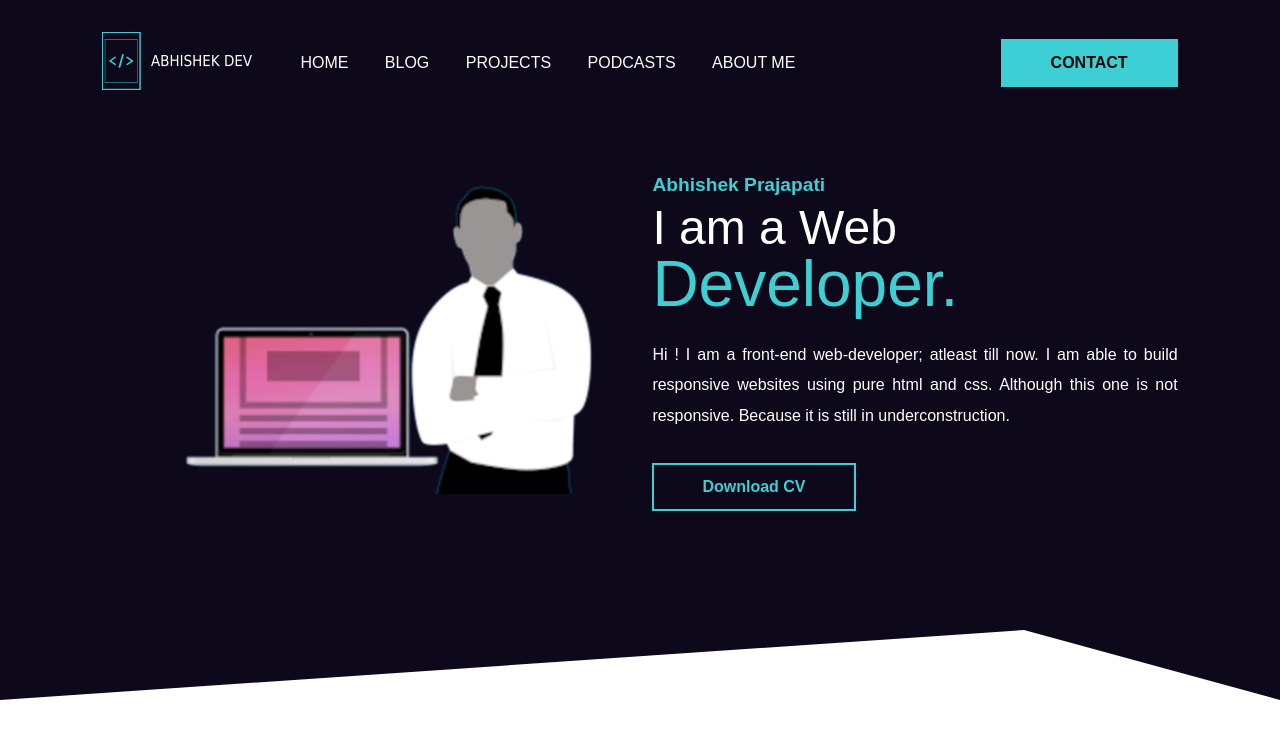
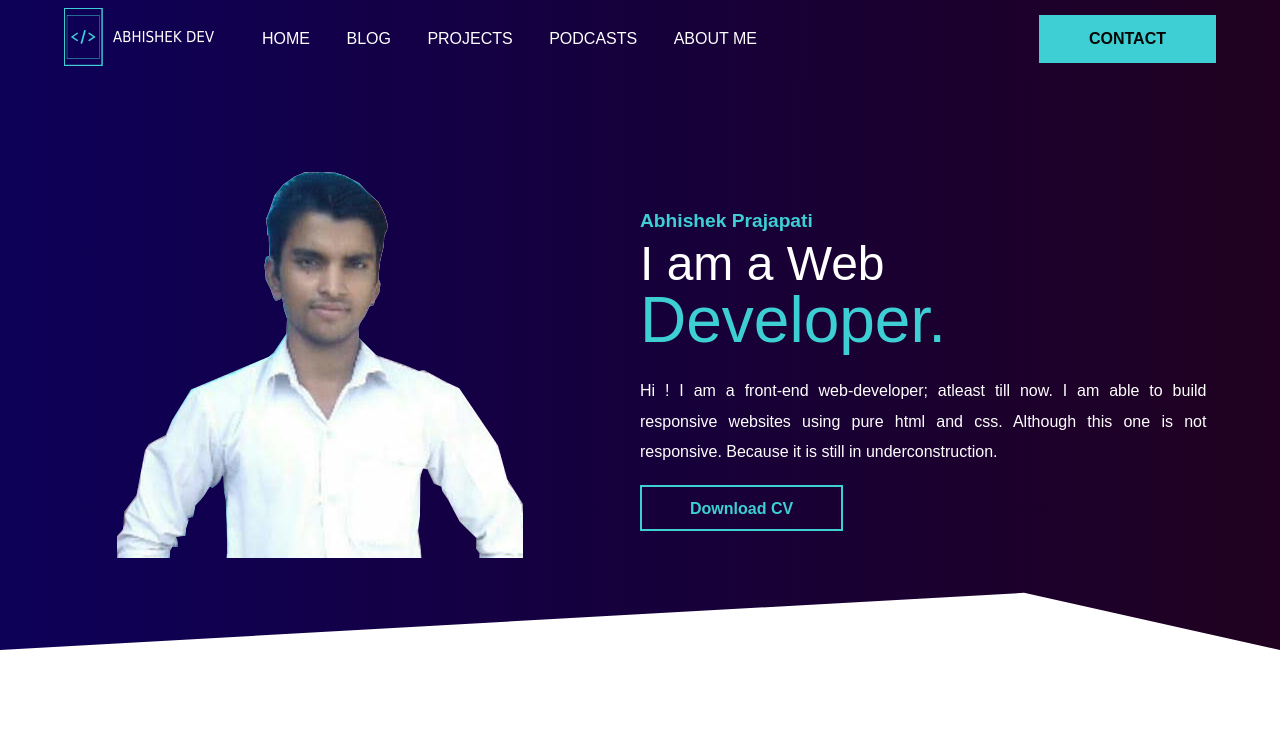
Before and after one commit to abhi0661236/Abhishek-Prajapati, a plain HTML site: page index.html in a window 1280 px wide. Shown: the top 743 px of the page. Drawn offline with Linux system fonts and the light colour scheme.

Commit message:
Added some new styles

```diff
--- a/css/main.css
+++ b/css/main.css
@@ -15,24 +15,29 @@
     box-sizing: border-box;
     -webkit-font-smotthing: antialiased;
 }
-/* Header part start here */
 
-header{
-    background: var(--dark);
-    clip-path: polygon(0 0, 100% 0, 100% 100%, 80% 90%, 0 100%);
-    height: 43.75rem;
 
-}
+
 
 body{
     font-family: sans-serif;
 
 }
 
+
+/* Header part starts here */
+
+header{
+    background: linear-gradient(90deg, rgb(13, 0, 88), rgb(32, 1, 32));
+    position: sticky;
+    top: 0;
+    z-index: 10;
+}
+
 .container{
     max-width: 100%;
-    padding: 0 8%;
-    margin: 0 auto;
+    padding: 0 5%;
+
 }
 
 header nav .left a{
@@ -50,14 +55,28 @@ header nav .left a:hover{
 }
 
 header nav {
-    padding: 2rem 0;
+    padding: .5rem 0;
+
 }
 header nav .branding{
     margin-right: 3rem
 }
+
+
+/* hero section is starting here */
+
+
+#polygon{
+    background: linear-gradient(90deg, rgb(13, 0, 88), rgb(32, 1, 32));
+    clip-path: polygon(0 0, 100% 0, 100% 100%, 80% 90%, 0 100%);
+    height: 35.75rem;
+
+}
+
+
 .hero .right{
     color: var(--pure);
-    padding-top: 3rem;
+
 
 }
 .hero .right h6 {
@@ -78,8 +97,13 @@ header nav .branding{
 .hero .right p{
     line-height: 1.9;
     margin-bottom: 2rem;
+    padding: 0 4.6rem 0 0;
     text-align: justify;
 }
+
+
+
+/* about me section is designed here */
 
 section{
     padding: 6rem 0;
@@ -88,8 +112,8 @@ section.about .container{
     width: 100%;
 }
 section .about .about-me-image{
-    width: 100px;
-    height: 100px;
+    max-width: 100%;
+    height: auto;
 }
 section .flex1 h1{
     margin-bottom: 1rem;
@@ -137,8 +161,7 @@ section .flex1 hr{
     border: none;
 
     transition: all .3s ease;
-    width: 3rem;
-    height: 3rem;
+    transform: scale(1.5);
 }
 
 .section-heading{
--- a/css/podcast.css
+++ b/css/podcast.css
@@ -0,0 +1,3 @@
+.podcast-link{
+
+}
--- a/index.html
+++ b/index.html
@@ -10,10 +10,12 @@
         <title>ABHISHEK DEV</title>
         <link rel="icon" href="media/siteIcon.png" type="image/icon type">
         <meta name="description" content="">
-        <meta name="viewport" content="width=device-width, initial-scale=1">
+        <meta name="viewport" content="width=device-width, initial-scale=1, shrink-to-fit = no">
         <link rel="stylesheet" href="css/main.css">
     </head>
     <body>
+
+        <!-- header is here -->
         <header>
             <div class="container">
                 <nav class="flex items-center justify-between">
@@ -33,9 +35,12 @@
                         <button class="btn btn-primary">contact</button>
                     </div>
                 </nav>
-                <div class="hero flex justify-between items-center">
+
+            </div>
+        </header>
+        <div class="hero flex justify-between items-center" id="polygon">
             <div class="left flex1 flex justify-center">
-                        <img src="media/man.png" alt="man image">
+                <img src="./media/abhi.png" alt="man image">
             </div>
             <div class="right flex1">
                 <h6>Abhishek Prajapati</h6>
@@ -44,12 +49,10 @@
                     is not responsive. Because it is still in underconstruction.
                 </p>
                 <div>
-                            <button class="btn btn-secondary">Download CV</button>
+                    <a href = "./media/resume_abhishek.pdf" target="_blank" style="text-decoration: none;" class="btn btn-secondary">Download CV</a>
                 </div>
             </div>
         </div>
-            </div>
-        </header>
         <section class="about">
             <div class="container flex items-center ">
                 <div class="flex1">
```
Also changed, not shown: podcast.html (+19 -3 lines), media/abhi.png (added), media/chandrakanta cover.jpg (added), media/icons/gaana.png (added), media/instagram.png, 2 other files. Lines whose indentation alone changed are shown as unchanged.
